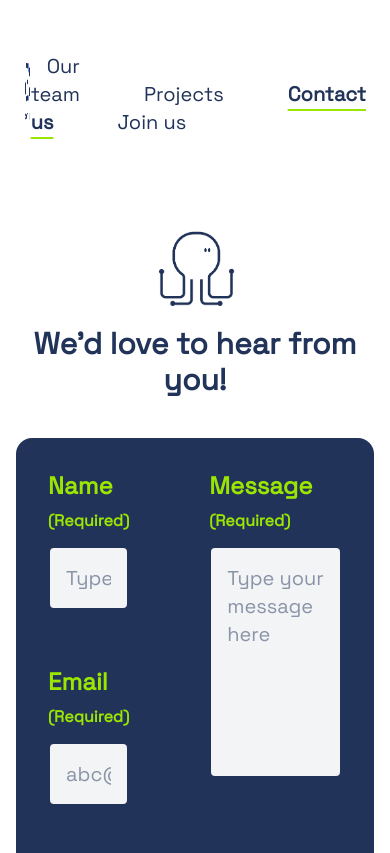
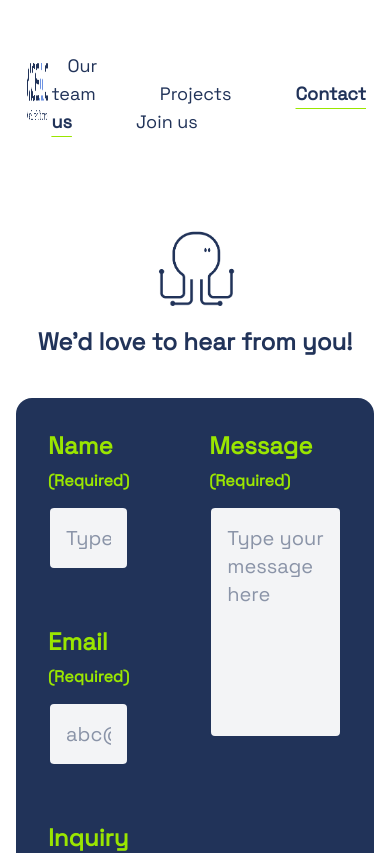
Before and after one commit to Monash-Mosaic/MOSAIC_website, a Next.js app: page /contact in a window 390 px wide. Shown: the top 853 px of the page. Built offline with nearby package versions, Linux system fonts and the light colour scheme.

Commit message:
font size fix

```diff
--- a/src/app/contact/page.js
+++ b/src/app/contact/page.js
@@ -47,7 +47,7 @@ export default function ContactPage() {
       <Navbar color="dark" />
       <section className="w-full flex flex-col items-center mt-10 px-4">
         <img src="/Octopus_icon_3.png" alt="Octopus" className="mx-auto mb-4 w-20 md:w-28" />
-        <h1 className="text-3xl md:text-5xl font-extrabold text-center mb-2" style={{ color: '#213359' }}>
+        <h1 className="text-2xl md:text-5xl font-extrabold text-center mb-2" style={{ color: '#213359' }}>
           We’d love to hear from you!
         </h1>
         <div className="w-full  bg-[#213359] rounded-2xl mt-8 p-8 md:p-12 flex flex-col md:flex-row gap-8 justify-center">
--- a/src/components/Navbar.jsx
+++ b/src/components/Navbar.jsx
@@ -39,7 +39,7 @@ export default function Navbar({ color = 'light' }) {
           <img src={logoSource} alt="MOSAIC logo" className="h-35 cursor-pointer" />
         </Link>
       </div>
-      <nav className={`space-x-8 ${textColor} text-xl`}>
+      <nav className={`space-x-8 ${textColor} text-lg`}>
         <Link href="#team" className={borderStyle}>Our team</Link>
         <Link href="#projects" className={borderStyle}>Projects</Link>
         <Link href="/contact" className={borderStyle + `${pathname === '/contact' ? underlineStyle : ''}`}>Contact us</Link>
```
